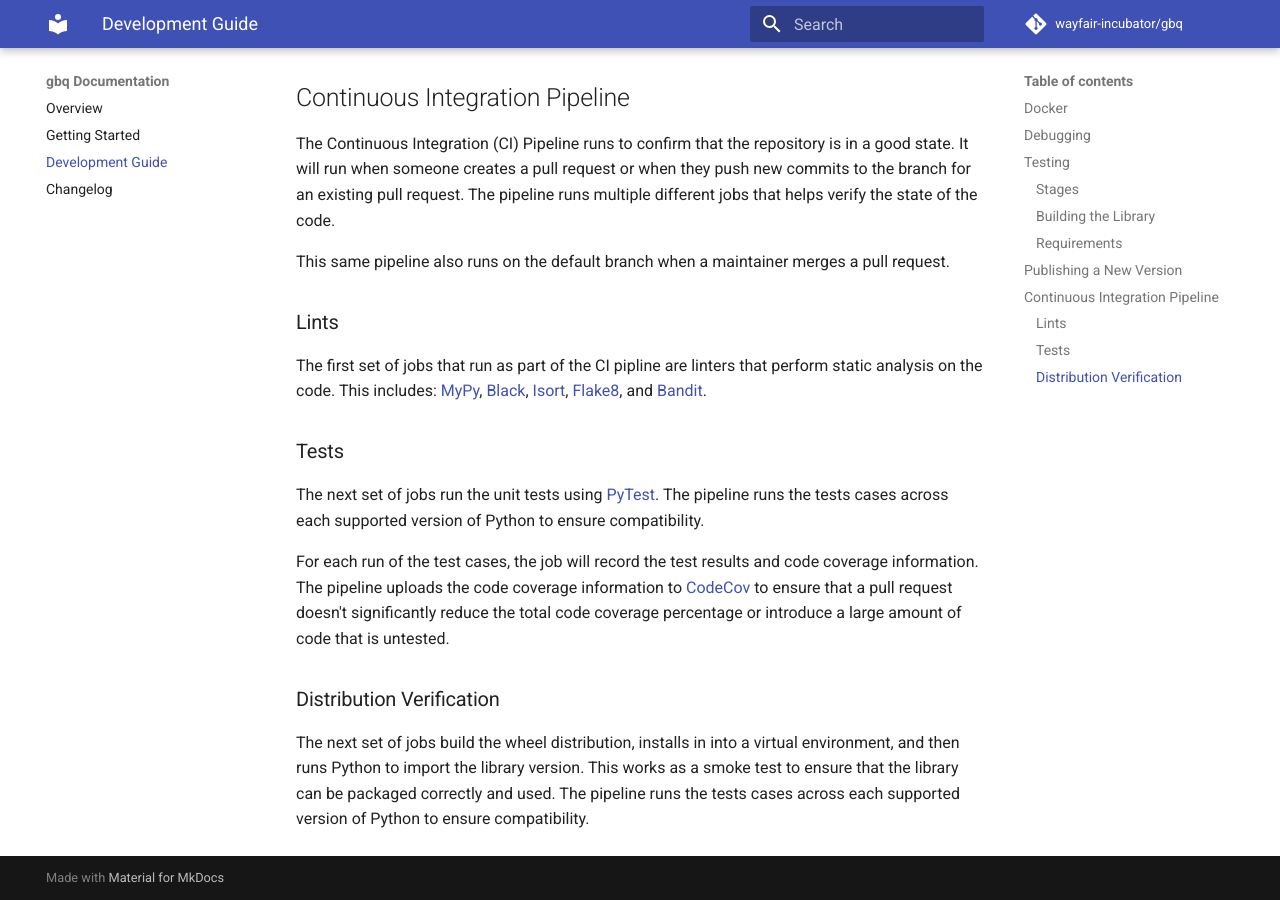
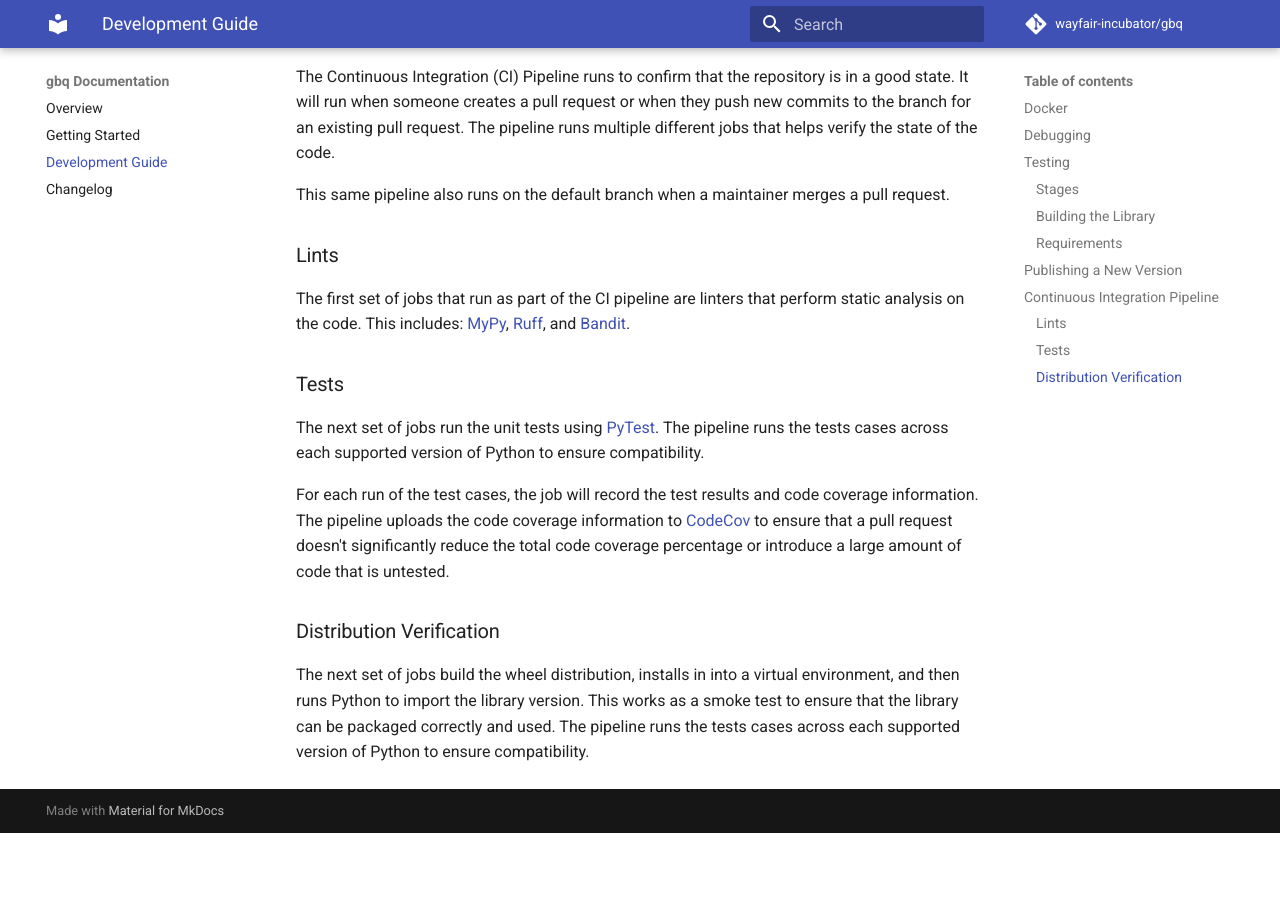
Before and after one commit to wayfair-incubator/gbq, an MkDocs documentation site: the page built from docs/development-guide.md, in a window 1280 px wide and 900 px high, scrolled down 2760 px. Built offline with MkDocs 1.6.1 and Material for MkDocs 9.7.7, drawn with Linux system fonts in a browser that asks for light colours; comment, search, counter and statistics services are not loaded; the version menu is left out; after the commit the page ends 3593 px from its top, so only the background shows below that; some of the changed text lies outside the part shown.

Commit message:
Remove references to old linters from documentation
- Update development-guide.md to reference Ruff instead of Black, Isort, and Flake8
- Remove flake8 noqa comment from helpers.py (no longer needed with Ruff)
- Update docker-compose commands to docker compose (V2 syntax)
- Update linter documentation links

````diff
--- a/docs/development-guide.md
+++ b/docs/development-guide.md
@@ -16,13 +16,13 @@
 Once that is configured, the test suite can be run locally:
 
 ```bash
-docker-compose run --rm test
+docker compose run --rm test
 ```
 
 If you want to be able to execute code in the container:
 
 ```bash
-docker-compose run --rm devbox
+docker compose run --rm devbox
 (your code here)
 ```
 
@@ -50,11 +50,11 @@
 You'll be unable to merge code unless the linting and tests pass. You can run these in your container via:
 
 ```bash
-docker-compose run --rm test
+docker compose run --rm test
 ```
 
 This will run the same tests, linting, and code coverage that are run by the CI pipeline. The only difference is that,
-when run locally, `black` and `isort` are configured to automatically correct issues they detect.
+when run locally, `ruff` is configured to automatically fix issues it detects (with the `--format-code` flag).
 
 Generally we should endeavor to write tests for every feature. Every new feature branch should increase the test
 coverage rather than decreasing it.
@@ -67,10 +67,8 @@
 
 1. [PyTest][pytest-docs]
 2. [MyPy][mypy-docs]
-3. [Black][black-docs]
-4. [Isort][isort-docs]
-5. [Flake8][flake8-docs]
-6. [Bandit][bandit-docs]
+3. [Ruff][ruff-docs]
+4. [Bandit][bandit-docs]
 
 ### Building the Library
 
@@ -119,8 +117,8 @@
 
 ### Lints
 
-The first set of jobs that run as part of the CI pipline are linters that perform static analysis on the code. This
-includes: [MyPy][mypy-docs], [Black][black-docs], [Isort][isort-docs], [Flake8][flake8-docs], and [Bandit][bandit-docs].
+The first set of jobs that run as part of the CI pipeline are linters that perform static analysis on the code. This
+includes: [MyPy][mypy-docs], [Ruff][ruff-docs], and [Bandit][bandit-docs].
 
 ### Tests
 
@@ -145,9 +143,7 @@
 [pdbpp-docs]: https://github.com/pdbpp/pdbpp#usage
 [pytest-docs]: https://docs.pytest.org/en/latest/
 [mypy-docs]: https://mypy.readthedocs.io/en/stable/
-[black-docs]: https://black.readthedocs.io/en/stable/
-[isort-docs]: https://pycqa.github.io/isort/
-[flake8-docs]: http://flake8.pycqa.org/en/stable/
+[ruff-docs]: https://docs.astral.sh/ruff/
 [bandit-docs]: https://bandit.readthedocs.io/en/stable/
 [sem-ver]: https://semver.org/
 [pep-517]: https://www.python.org/dev/peps/pep-0517
````
Also changed, not shown: 1 other file.
